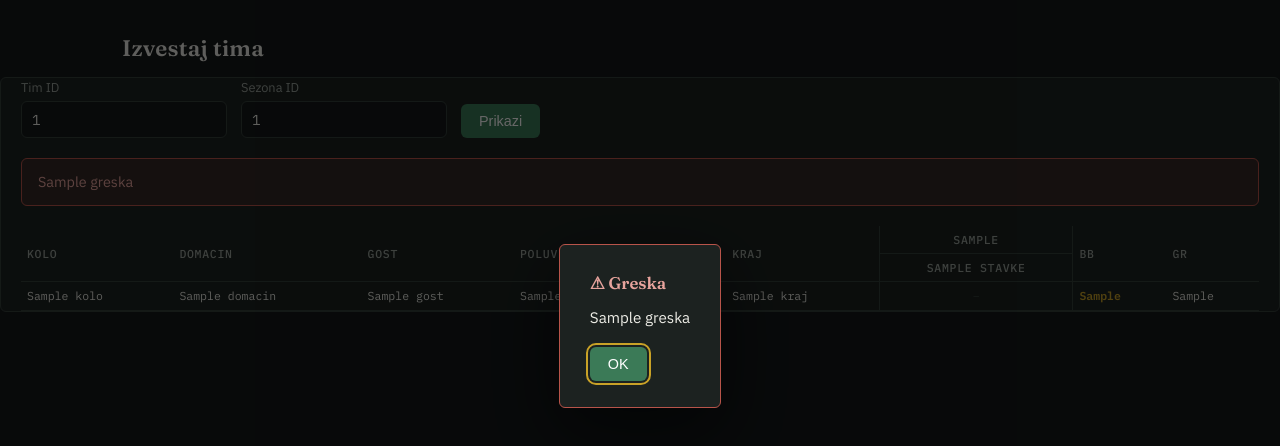
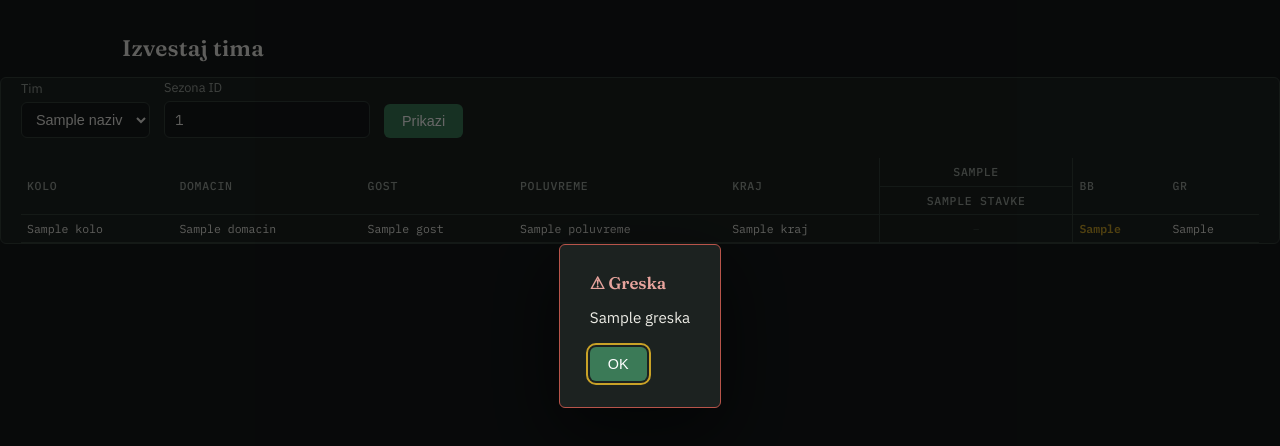
Before and after one commit to KicaMilan/doktorova-statistika, a Python web app: template app/templates/izvestaj_tim.html in a window 1280 px wide. Shown: the part 74-520 px from the top of the page. Run offline with Jinja, Linux system fonts and the light colour scheme; the template is opened without the code that fills it: most values are stand-ins (such as "Sample title", 1, 10 or a date in 2020).

Commit message:
Izvestaj tima: izbor tima preko dropdown liste umesto ID-a

```diff
--- a/app/templates/izvestaj_tim.html
+++ b/app/templates/izvestaj_tim.html
@@ -8,8 +8,15 @@
 <div class="kartica sirok-omotac">
     <form class="filter-forma" method="get" action="/prikaz/izvestaj-tim">
         <label>
-            Tim ID
-            <input type="number" name="tim_id" value="{{ tim_id or '' }}" required min="1">
+            Tim
+            <select name="tim_id" required>
+                <option value="">-- izaberi --</option>
+                {% for tim in svi_timovi %}
+                <option value="{{ tim.id }}" {% if tim_id == tim.id %}selected{% endif %}>
+                    {{ tim.naziv }}
+                </option>
+                {% endfor %}
+            </select>
         </label>
         <label>
             Sezona ID
@@ -17,10 +24,6 @@
         </label>
         <button type="submit">Prikazi</button>
     </form>
-
-    {% if greska %}
-        <div class="greska">{{ greska }}</div>
-    {% endif %}
 
     {% if mecevi %}
     <table class="tabela-kompaktna">
```
Also changed, not shown: app/main.py (+8 -0 lines).
